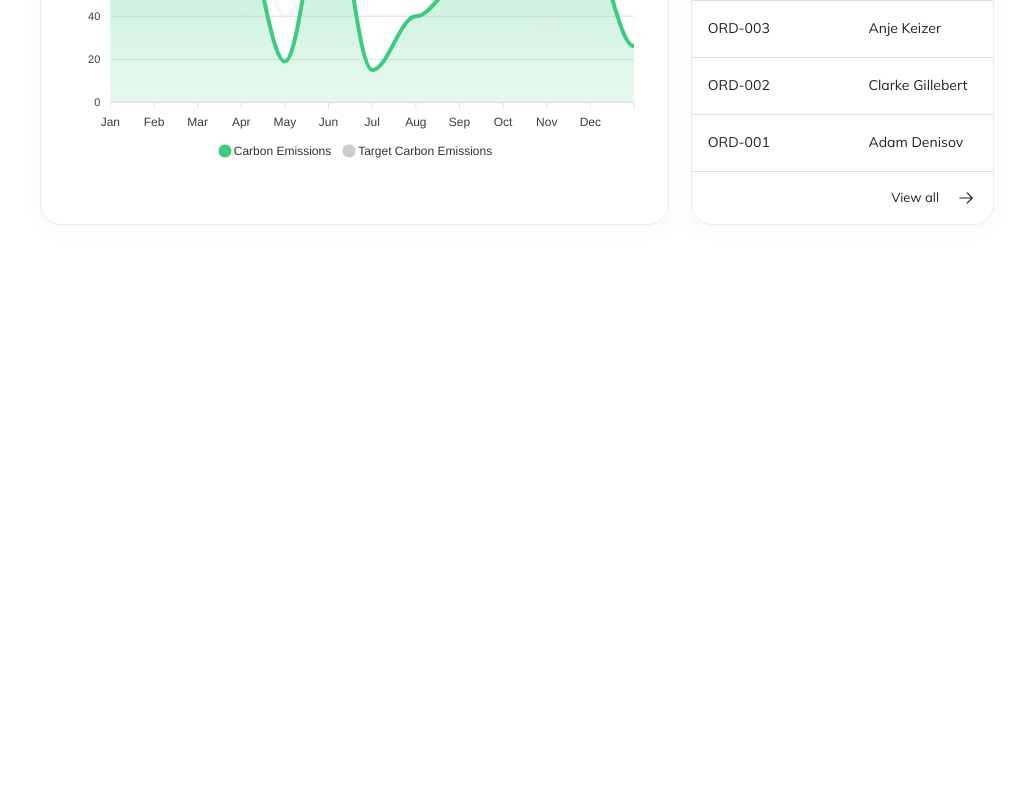
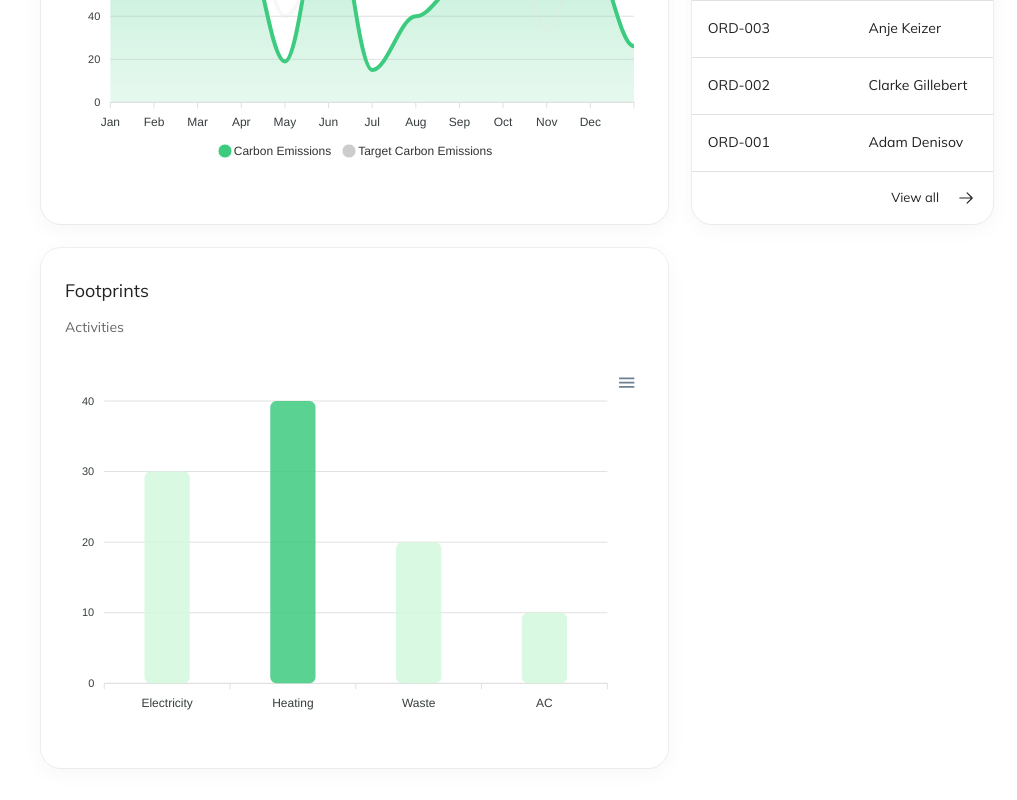
Before and after one commit to manelyasmine/greenSemanic, a Next.js app: page /dashboard in a window 1280 px wide. Shown: the part 1393-2193 px from the top of the page, without its empty margins (263-1280 px from the left). Before the commit the page ends 1649 px from the top, so only its background shows below. Built offline with nearby package versions, Linux system fonts and the light colour scheme; no server answers; sample sign-in values are in the browser's storage.

Commit message:
feature/footprint

```diff
--- a/src/app/dashboard/page.tsx
+++ b/src/app/dashboard/page.tsx
@@ -11,6 +11,7 @@ import { config } from '@/config';
 import CustomTabs from '@/components/commun/Tabs/tabs';
 import { CarbonEmissionsScope } from '@/components/dashboard/overview/CarbonEmissionsScope';
 import { CarbonPerMonth } from '@/components/dashboard/overview/CarbonPerMonth';
+import { Footprints } from '@/components/dashboard/overview/Footprint';
 import { LatestOrders } from '@/components/dashboard/overview/latest-orders';
 import { MonthlyCarbonEmissions } from '@/components/dashboard/overview/MonthlyCarbonEmissions';
 import { Reduction } from '@/components/dashboard/overview/Reduction';
@@ -123,6 +124,9 @@ export default function Page(): React.JSX.Element {
             sx={{ height: '100%' }}
           />
         </Grid>
+        <Grid  lg={8} md={6} xs={12}>
+          <Footprints sx={{ height: '100%' }} />
+        </Grid>
       </Grid>
     </Box>
   );
--- /dev/null
+++ b/src/components/dashboard/overview/Footprint.tsx
@@ -0,0 +1,92 @@
+import React from 'react';
+import { CardContent, Typography } from '@mui/material';
+import Card from '@mui/material/Card';
+import CardHeader from '@mui/material/CardHeader';
+import Chart from 'react-apexcharts';
+
+import { palette } from '@/styles/theme/colors';
+
+export interface FootprintsProps {
+  sx?: any; // Define any custom styling props here
+}
+
+export function Footprints({ sx }: FootprintsProps): React.JSX.Element {
+  const data = [
+    { label: 'Electricity', value: 30 },
+    { label: 'Heating', value: 40 },
+    { label: 'Waste', value: 20 },
+    { label: 'AC', value: 10 },
+  ];
+  const maxValue = Math.max(...data.map((item) => item.value));
+  const options = {
+    chart: {
+      type: 'bar',
+      height: 350,
+    },
+    plotOptions: {
+      bar: {
+        distributed: true,
+        horizontal: false,
+        borderRadius: 6,
+        columnWidth: '36%',
+      },
+    },
+    dataLabels: {
+      enabled: false,
+      formatter: function (val: any) {
+        return val.toFixed(2); // Format data label value
+      },
+      offsetY: -20,
+      style: {
+        fontSize: '12px',
+        colors: ['#3ccb7f'],
+      },
+    },
+    xaxis: {
+      categories: data.map((item) => item.label),
+      labels: {
+        style: {
+          fontSize: '12px',
+        },
+      },
+    },
+    legend: {
+      show: false, // Hide legend
+    },
+    yaxis: {
+      title: {
+        text: '',
+      },
+    },
+    fill: {
+      colors: data.map((item) => (item.value === maxValue ? '#3ccb7f' : '#d3f8df')),
+    },
+    // tooltip: {
+    //   enabled: true,
+    //   y: {
+    //     formatter: function (val: any) {
+    //       return val.toFixed(2); // Format tooltip value
+    //     },
+    //   },
+    // },
+  };
+
+  const series = [
+    {
+      name: 'Value',
+      data: data.map((item) => item.value),
+    },
+  ];
+
+  return (
+    <Card sx={sx}>
+      <CardHeader title="Footprints" />
+      <Typography variant="body2" sx={{marginX:3}} color="text.secondary">
+          Activities
+        </Typography>
+      <CardContent>
+        <Chart type="bar" series={series} options={options} height={350} />
+      </CardContent>
+    </Card>
+  );
+}
```
